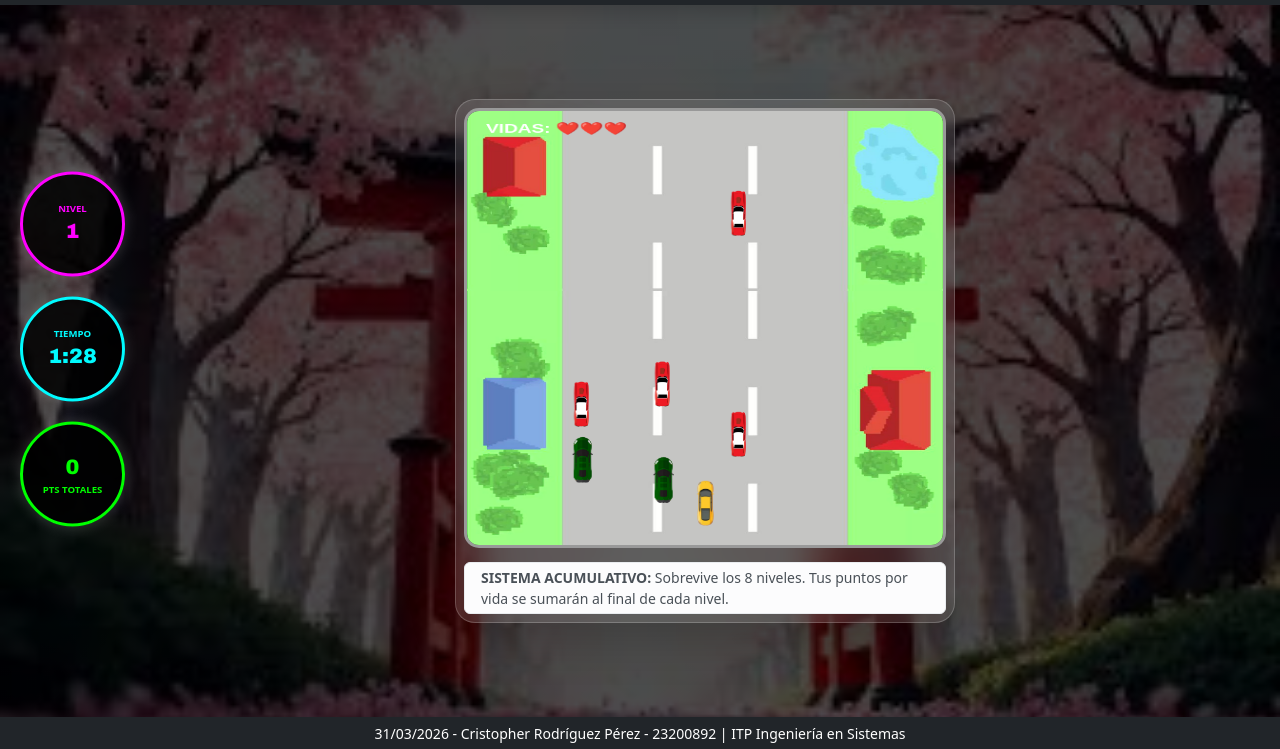
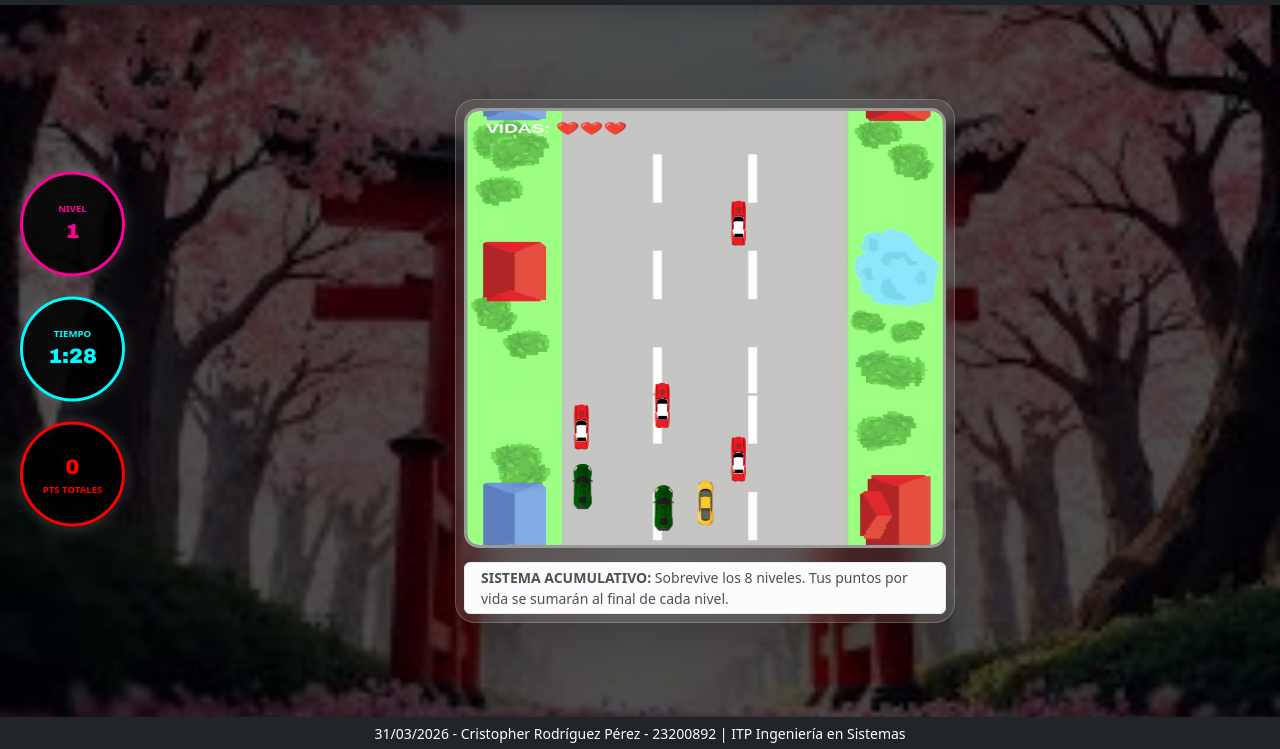
Before and after one commit to Cris-Ropec2/examen-tema2, a plain HTML site: page index.html in a window 1280 px wide. Both pictures are taken after a click on the button "¡INICIAR CARRERA!". Shown: the part 51-800 px from the top of the page. Drawn offline with nearby package versions, Linux system fonts and the light colour scheme.

Commit message:
efecto de choque

```diff
--- a/assets/css/style.css
+++ b/assets/css/style.css
@@ -33,9 +33,9 @@
     box-shadow: 0 0 15px rgba(255,255,255,0.2);
 }
 
-.level-badge { border-color: #ff00ff; color: #ff00ff; }
+.level-badge { border-color: #ff009d; color: #ff009d; }
 .timer-badge { border-color: #00fbff; color: #00fbff; }
-.score-badge { border-color: #00ff00; color: #00ff00; }
+.score-badge { border-color: #ff0000; color: #ff0000; }
 
 .hud-label { font-size: 0.6rem; font-weight: bold; }
 .hud-value { font-size: 1.3rem; font-family: 'Arial Black', sans-serif; }
--- a/assets/js/main.js
+++ b/assets/js/main.js
@@ -6,6 +6,7 @@
     const uiScore = document.getElementById("ui-score");
     const btnStart = document.getElementById("btn-start");
 
+    // --- CARGA DE ACTIVOS ---
     const imgPlayer = new Image(); imgPlayer.src = './assets/img/auto-usuario.png';
     const imgPista = new Image(); imgPista.src = './assets/img/pista.jpg';
     const imgPremio = new Image(); imgPremio.src = './assets/img/premio-final.png';
@@ -19,15 +20,19 @@
 
     // --- VARIABLES DE ESTADO ---
     let level = 1, lives = 3, timeLeft = 90;
-    let totalScore = 0; // Puntos acumulados globales
+    let totalScore = 0;
     let gameActive = false, animationId, timerId;
     let enemies = [], roadOffset = 0;
+
+    // Variables para el efecto de choque (Shake y Flash)
+    let shakeTime = 0;
+    let isFlashing = false;
 
     const player = { x: 250, y: 0, w: 35, h: 75 };
 
     function initLevel() {
         enemies = [];
-        timeLeft = 90;
+        timeLeft = 90; // 1:30 min
         player.y = canvas.height - 110;
         updateUI();
         if (timerId) clearInterval(timerId);
@@ -46,17 +51,16 @@
         const secs = timeLeft % 60;
         uiTimer.innerText = `${mins}:${secs < 10 ? '0' : ''}${secs}`;
         uiLevel.innerText = level;
-        uiScore.innerText = totalScore; // Mostramos el acumulado
+        uiScore.innerText = totalScore;
     }
 
     function processLevelEnd() {
-        // Calcular puntos del nivel actual: 3 vidas = 100, 2 = 67, 1 = 33
         let levelPoints = 0;
         if (lives === 3) levelPoints = 100;
         else if (lives === 2) levelPoints = 67;
         else if (lives === 1) levelPoints = 33;
 
-        totalScore += levelPoints; // SUMA ACUMULATIVA
+        totalScore += levelPoints;
         updateUI();
 
         if (level < 8) {
@@ -68,15 +72,22 @@
         }
     }
 
+    // --- FUNCIÓN DE COLISIÓN MODIFICADA (Efecto Visual) ---
     function handleCollision() {
+        lives--;
+
+        // Activar efectos visuales
+        shakeTime = 20; // Duración de la sacudida (en frames)
+        isFlashing = true; // Activar parpadeo rojo
+
+        // Pausar el juego momentáneamente para que se note el golpe
         gameActive = false;
-        lives--;
-        ctx.fillStyle = "rgba(255, 0, 0, 0.6)";
-        ctx.fillRect(0, 0, canvas.width, canvas.height);
+
+        // Reproducir sonido de choque aquí si tuvieras uno: soundCrash.play();
 
         setTimeout(() => {
+            isFlashing = false; // Apagar flash rojo
             if (lives > 0) {
-                // Al chocar, reinicia el nivel actual pero conserva las vidas restantes
                 initLevel();
                 gameActive = true;
                 animate();
@@ -84,7 +95,7 @@
                 alert(`GAME OVER. Te quedaste sin vidas en el Nivel ${level}.\nPuntaje final: ${totalScore}`);
                 location.reload();
             }
-        }, 500);
+        }, 600); // Tiempo que dura el flash rojo y la pausa
     }
 
     function spawnEnemy() {
@@ -94,17 +105,32 @@
                 x: lanes[Math.floor(Math.random() * 4)] - 20,
                 y: -100,
                 w: 30, h: 65,
-                speed: 7 + (level * 1.1),
+                speed: 7.5 + (level * 1.15), // Un poco más rápido
                 img: enemyImages[Math.floor(Math.random() * 4)]
             });
         }
     }
 
+    // --- BUCLE DE ANIMACIÓN MODIFICADO (Efecto Shake) ---
     function animate() {
-        if (!gameActive) return;
+        // Ejecutar animate incluso si gameActive es false momentáneamente para el efecto de shake
+        if (!gameActive && shakeTime <= 0) return;
         animationId = requestAnimationFrame(animate);
 
-        roadOffset += 9 + level;
+        ctx.save(); // Guardar estado limpio del canvas
+
+        // --- APLICAR EFECTO SHAKE (SACUDIDA) ---
+        if (shakeTime > 0) {
+            // Calculamos un desplazamiento aleatorio que disminuye con el tiempo
+            const shakeForce = shakeTime * 0.25;
+            const offsetX = (Math.random() - 0.5) * shakeForce;
+            const offsetY = (Math.random() - 0.5) * shakeForce;
+            ctx.translate(offsetX, offsetY); // Movemos todo el canvas
+            shakeTime--; // Decrementar el tiempo de sacudida
+        }
+
+        // --- DIBUJAR JUEGO NORMAL ---
+        roadOffset += 10 + level; // Pista más rápida
         ctx.drawImage(imgPista, 0, roadOffset % canvas.height - canvas.height, canvas.width, canvas.height);
         ctx.drawImage(imgPista, 0, roadOffset % canvas.height, canvas.width, canvas.height);
 
@@ -114,17 +140,34 @@
 
         ctx.drawImage(imgPlayer, player.x - 22, player.y, 45, 85);
 
+        // Si el juego está activo, actualizar enemigos
+        if (gameActive) {
             spawnEnemy();
             enemies.forEach((en, index) => {
                 en.y += en.speed;
                 ctx.drawImage(en.img, en.x - 7, en.y - 12, 45, 85);
 
-            if (player.x - 15 < en.x + en.w && player.x + 15 > en.x &&
+                // COLISIÓN ULTRA-PRECISA
+                if (player.x - 12 < en.x + en.w && player.x + 12 > en.x &&
                     player.y + 10 < en.y + en.h && player.y + 70 > en.y) {
                     handleCollision();
                 }
                 if (en.y > canvas.height) enemies.splice(index, 1);
             });
+        } else {
+            // Si está pausado por choque, dibujar enemigos quietos
+            enemies.forEach((en) => {
+                ctx.drawImage(en.img, en.x - 7, en.y - 12, 45, 85);
+            });
+        }
+
+        // --- APLICAR FLASH ROJO (PARPADEO) ---
+        if (isFlashing) {
+            ctx.fillStyle = "rgba(255, 0, 0, 0.5)"; // Rojo semi-transparente
+            ctx.fillRect(0, 0, canvas.width, canvas.height);
+        }
+
+        ctx.restore(); // Restaurar estado del canvas (quitar translate del shake)
     }
 
     function victory() {
```
Lines whose indentation alone changed are shown as unchanged.
